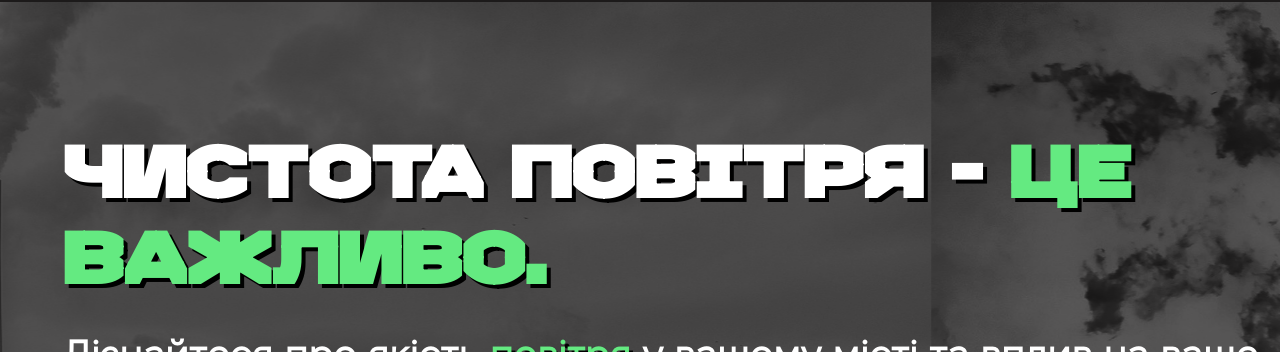
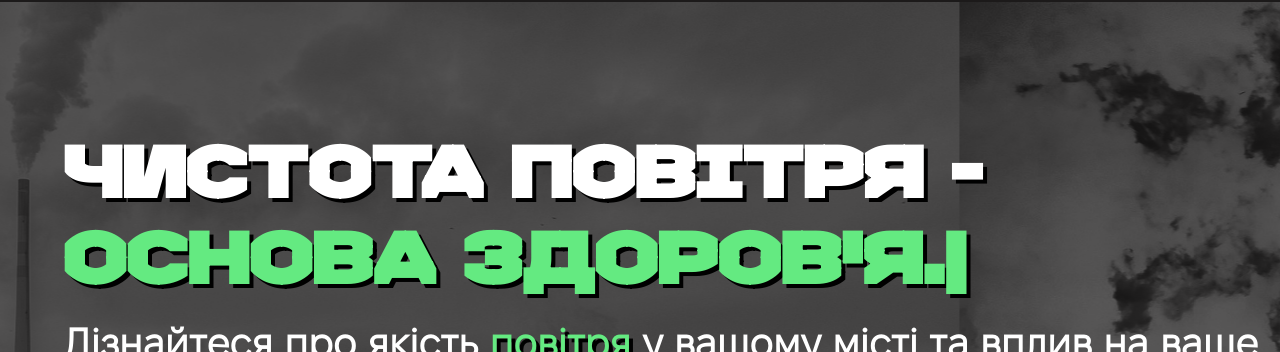
Before and after one commit to VadimHonhcaruk/World-air-quality-monitoring, a React (Create React App) app: page /home in a window 1280 px wide. Shown: the part 94-446 px from the top of the page. Built offline with nearby package versions, Linux system fonts and the light colour scheme.

Commit message:
add: font type animation

```diff
--- a/src/components/home/Subtitle/Subtitle.module.css
+++ b/src/components/home/Subtitle/Subtitle.module.css
@@ -11,6 +11,7 @@
   color: white;
   margin-bottom: 2rem;
   text-shadow: 4px 4px 0px rgb(0, 0, 0);
+  height: 20vh;
 }
 
 .highlight {
--- a/src/components/home/Subtitle/Subtitle.tsx
+++ b/src/components/home/Subtitle/Subtitle.tsx
@@ -2,6 +2,7 @@ import React from "react";
 import c from "./Subtitle.module.css";
 import { Button } from "../../button/Button";
 import { useNavigate } from "react-router-dom";
+import { TypeAnimation } from "react-type-animation";
 
 export const Subtitle: React.FC = () => {
   const navigate = useNavigate();
@@ -9,7 +10,26 @@ export const Subtitle: React.FC = () => {
   return (
     <div className={c.caption}>
       <h1 className={c.title}>
-        Чистота повітря - <span className={c.highlight}>це важливо.</span>
+        Чистота повітря -{" "}
+        <span className={c.highlight}>
+          <TypeAnimation
+            sequence={[
+              "це важливо.",
+              2000,
+              "основа здоров'я.",
+              2000,
+              "важливий фактор.",
+              2000,
+              "ключ до комфорту.",
+              2000,
+              "здоров'я всього світу.",
+              2000,
+            ]}
+            wrapper="span"
+            speed={20}
+            repeat={Infinity}
+          />
+        </span>
       </h1>
       <h2 className={c.subtitle}>
         Дізнайтеся про якість <span className={c.highlight}>повітря</span> у
```
